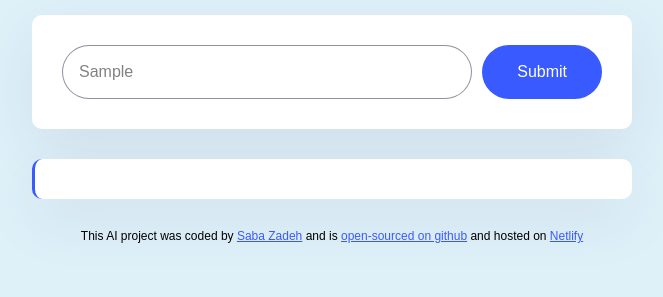
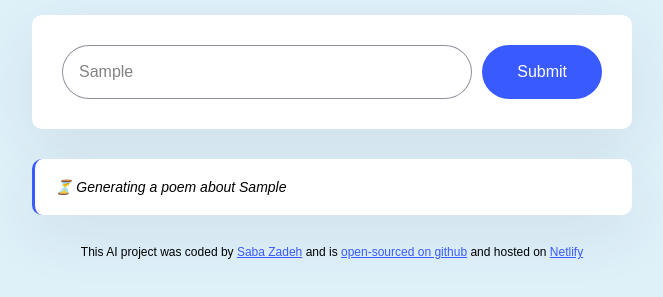
Before and after one commit to SabaKD/poems-generator, a plain HTML site: page index.html in a window 1280 px wide. Both pictures are taken after typing "Sample" into the empty fields and a click on the input 850 px from the left and 261 px from the top of the page. Shown: the part 189-486 px from the top of the page, without its empty margins (308-971 px from the left). Drawn offline with nearby package versions, Linux system fonts and the light colour scheme; no server answers.

Commit message:
added UX

```diff
--- a/index.html
+++ b/index.html
@@ -23,7 +23,7 @@
                 <input type="submit" class="submit-button" />
 
             </form>
-            <div class="poem" id="poem"></div>
+            <div class="poem hidden" id="poem"></div>
     </div>
     </main>
 
--- a/src/index.js
+++ b/src/index.js
@@ -14,10 +14,13 @@ function generatePoem(event){
 
   let instructionInput = document.querySelector("#user-instructions");
   let apiKey = "4bc76te01aac743d12o764377f46072e";
-  let context = "you are a romantic poem generator and like to make short poems, your mission is to generate a 4 line (use a new line for each hemistich) poem in basic HTML";
+  let context = "you are a romantic poem generator and like to make short poems and very strict about the instructions, instruction:your mission is to generate a 4 line (use a new line for each hemistich) poem";
   let prompt =` generate a poem with the word ${instructionInput.value}`
   let apiURL = `https://api.shecodes.io/ai/v1/generate?prompt=${prompt}&context=${context}&key=${apiKey}`;
 
+  let poemElement =document.querySelector("#poem");
+  poemElement.classList.remove("hidden");
+  poemElement.innerHTML = `<div class="generating">⏳ Generating a poem about ${instructionInput.value}</div>`;
 
   axios.get(apiURL).then(displayPoem);
 
--- a/src/style.css
+++ b/src/style.css
@@ -54,10 +54,30 @@ form{
     background-color: white;
     padding: 20px;
     /* line-height: 24px; */
+    color: black;
+    font-style: italic;
     border-left: 3px solid rgb(57, 90, 255);
     box-shadow: 0px 20px 60px rgba(65, 50, 100, 0.08);
     border-radius: 10px;
 
+}
+.hidden {
+    display: none;
+}
+
+.generating {
+    animation: blinkMe 1s steps(5, start) infinite;
+}
+
+@keyframes blinkMe {
+    to {
+        visibility: hidden;
+    }
+}
+@-webkit-keyframes blinkMe {
+    to {
+            visibility: hidden;
+        }
 }
 footer{
     text-align: center;
```
